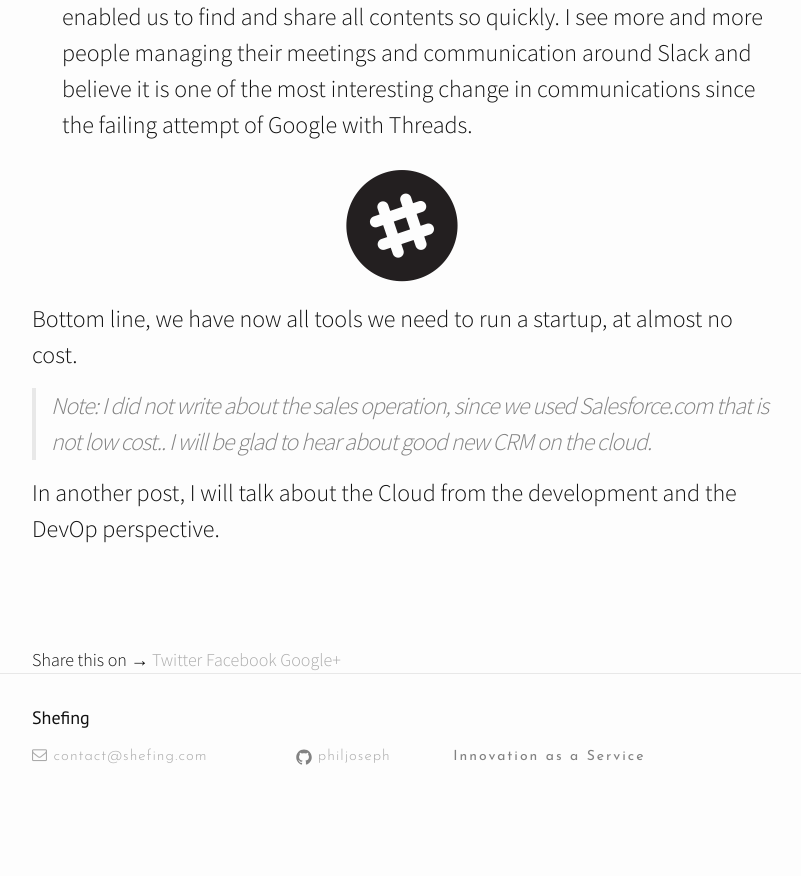
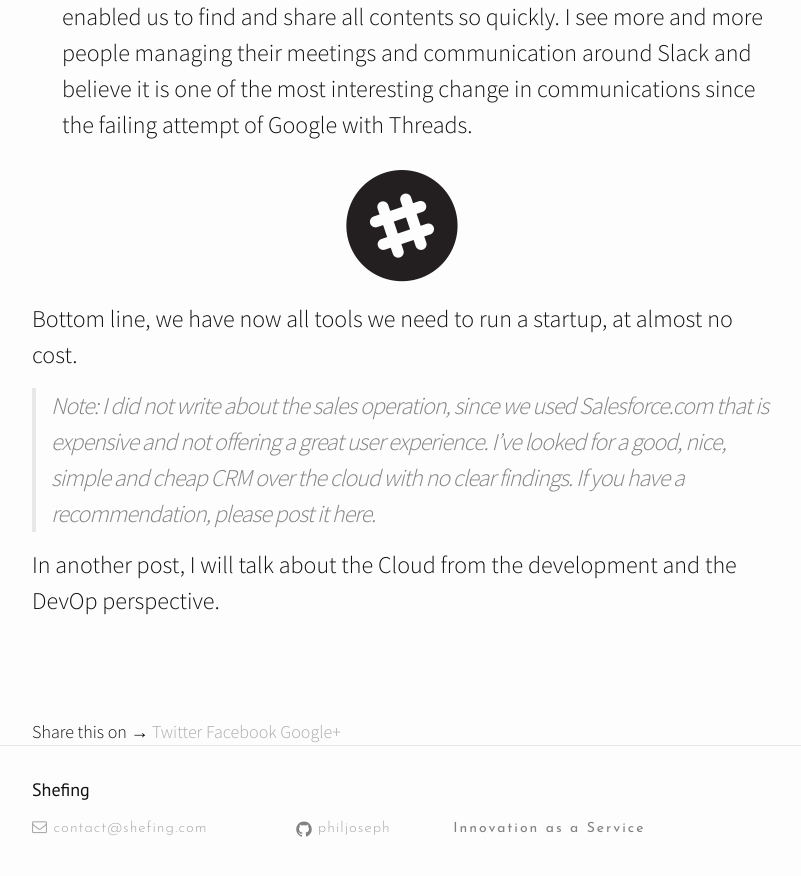
Before and after one commit to philjoseph/philjoseph.github.io, a Jekyll site: the page built from _posts/2016-04-11-startup-made-in-cloud.markdown, in a window 1280 px wide and 900 px high, scrolled down 4863 px. Shown: the top 876 px of the window, without its empty margins (238-1039 px from the left). Built offline with Jekyll 4.4.1, drawn with Linux system fonts in a browser that asks for light colours; nearby versions of some CDN libraries; comment, search, counter and statistics services are not loaded; before the commit the page ends 5691 px from its top, so only the background shows below that.

Commit message:
fix note at the end

```diff
--- a/_posts/2016-04-11-startup-made-in-cloud.markdown
+++ b/_posts/2016-04-11-startup-made-in-cloud.markdown
@@ -68,6 +68,7 @@ I was using Skype for a while and used a bit Google hangouts. [Slack](https://sl
 </div>
 
 Bottom line, we have now all tools we need to run a startup, at almost no cost.
-> Note: I did not write about the sales operation, since we used Salesforce.com that is not low cost.. I will be glad to hear about good new CRM on the cloud.
+
+> Note: I did not write about the sales operation, since we used Salesforce.com that is expensive and not offering a great user experience. I've looked for a good, nice, simple and cheap CRM over the cloud with no clear findings. If you have a recommendation, please post it here.
 
 In another post, I will talk about the Cloud from the development and the DevOp perspective.
```
